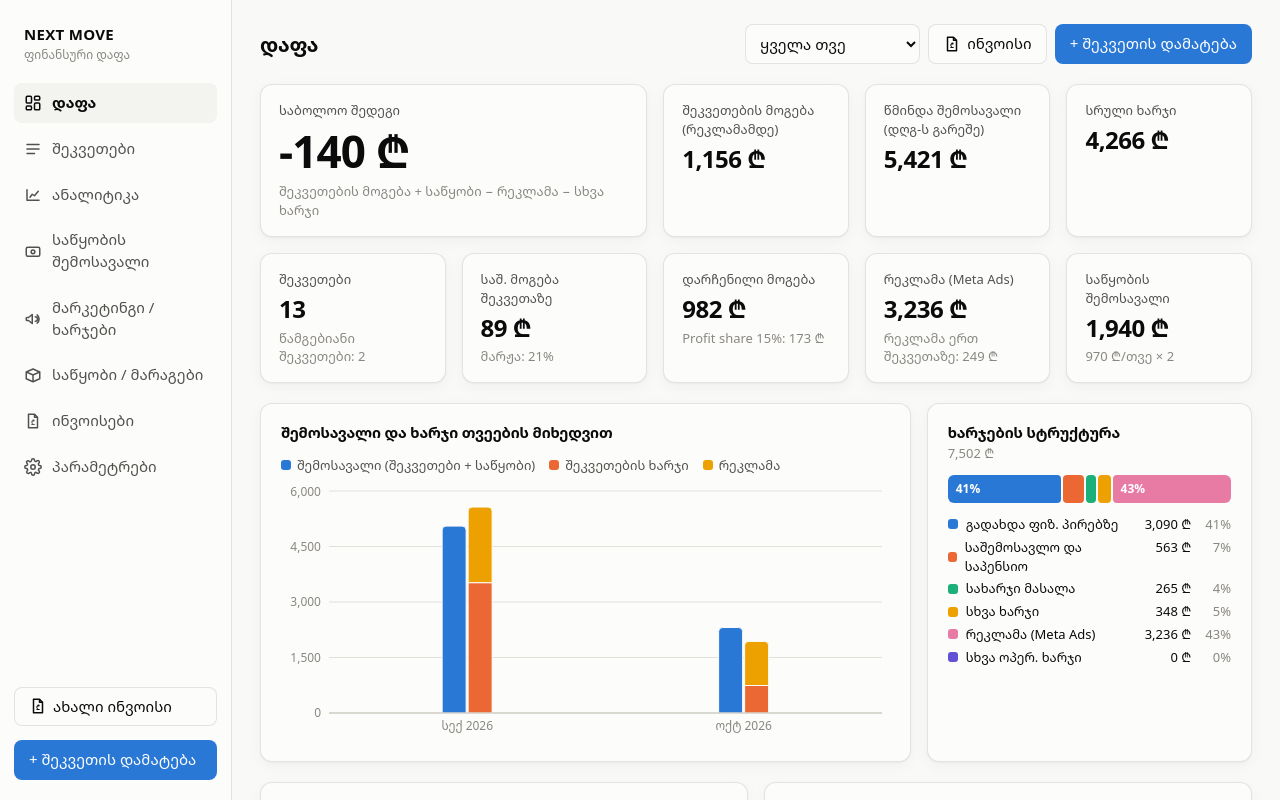
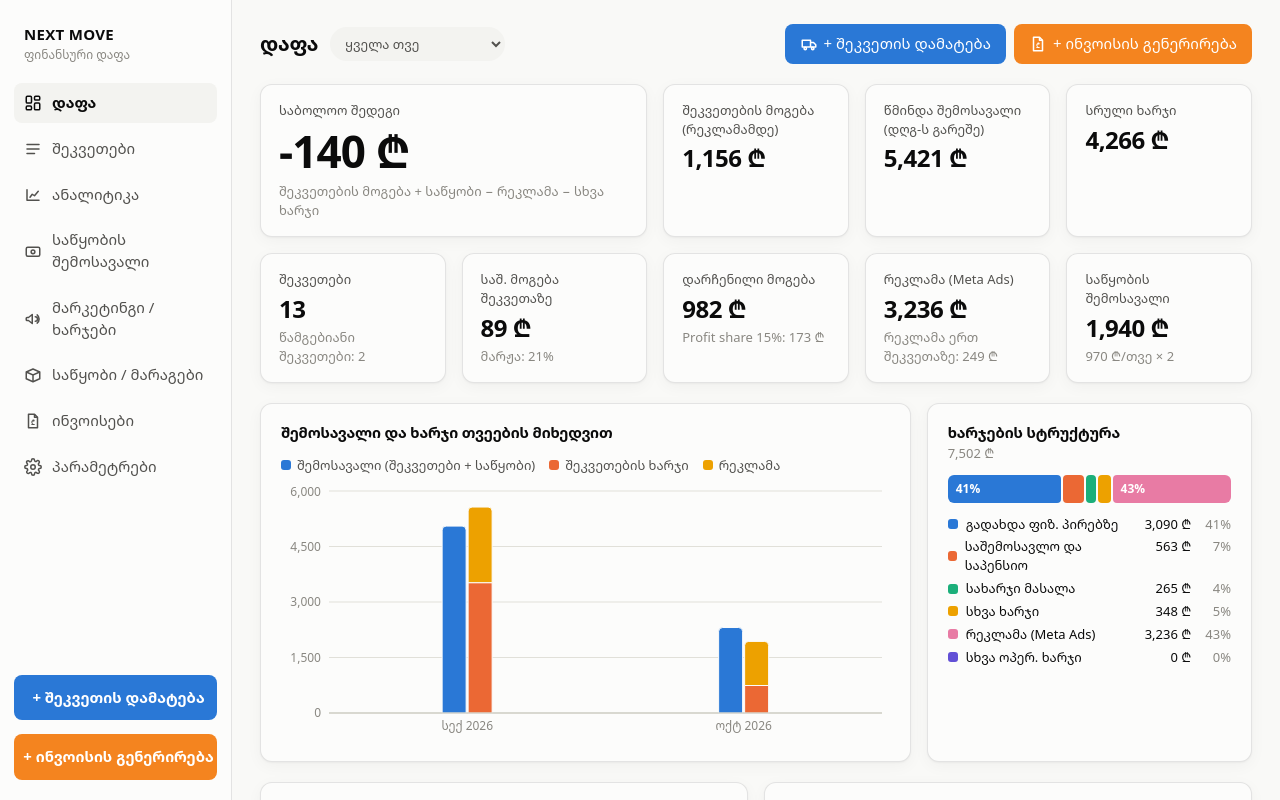
Before and after one commit to 15100115-eng/forlinear, a React (Vite) app: page / in a window 1280 px wide. Shown: the top 800 px of the page. Built offline with nearby package versions, Linux system fonts and the light colour scheme.

Commit message:
Desktop: prominent order and invoice buttons in the top bar and sidebar; month filter beside the title
Co-Authored-By: Claude Fable 5.1 <noreply@anthropic.com>
Claude-Session: https://claude.ai/code/session_01KsuQrFArfHhWDHxQqDriR3

```diff
--- a/src/App.tsx
+++ b/src/App.tsx
@@ -81,19 +81,19 @@ export default function App() {
           </button>
         ))}
         <div className="spacer" />
-        <button className="btn" onClick={() => setInvoice(blankInvoice(data))} style={{ marginBottom: 8 }}>
+        <button className="btn primary big" onClick={() => setForm({ open: true })} style={{ marginBottom: 8 }}>
+          {Icons.truck} {t('addOrder')}
+        </button>
+        <button className="btn orange big" onClick={() => setInvoice(blankInvoice(data))}>
           {Icons.invoice} {t('newInvoice')}
-        </button>
-        <button className="btn primary" onClick={() => setForm({ open: true })}>
-          {t('addOrder')}
         </button>
       </aside>
       <main className="main">
         <div className="topbar">
-          <h1>{nav.find((n) => n.id === page)?.label}</h1>
-          <div className="right">
+          <div className="topbar-left">
+            <h1>{nav.find((n) => n.id === page)?.label}</h1>
             {showMonth && (
-              <select className="inline-select" value={month} onChange={(e) => setMonth(e.target.value)} aria-label={t('month')}>
+              <select className="inline-select month-select" value={month} onChange={(e) => setMonth(e.target.value)} aria-label={t('month')}>
                 <option value="all">{t('allMonths')}</option>
                 {months.map((m) => (
                   <option key={m} value={m}>
@@ -102,11 +102,13 @@ export default function App() {
                 ))}
               </select>
             )}
-            <button className="btn topbar-add" onClick={() => setInvoice(blankInvoice(data))}>
-              {Icons.invoice} {t('invoice')}
+          </div>
+          <div className="right">
+            <button className="btn primary topbar-add" onClick={() => setForm({ open: true })}>
+              {Icons.truck} {t('addOrder')}
             </button>
-            <button className="btn primary topbar-add" onClick={() => setForm({ open: true })}>
-              {t('addOrder')}
+            <button className="btn orange topbar-add" onClick={() => setInvoice(blankInvoice(data))}>
+              {Icons.invoice} {t('newInvoice')}
             </button>
           </div>
         </div>
--- a/src/i18n.ts
+++ b/src/i18n.ts
@@ -238,7 +238,7 @@ const ka = {
   tab_addOrder: 'შეკვეთა',
   tab_invoice: 'ინვოისი',
   invoice: 'ინვოისი',
-  newInvoice: 'ახალი ინვოისი',
+  newInvoice: '+ ინვოისის გენერირება',
   editInvoice: 'ინვოისის რედაქტირება',
   inv_number: 'ინვოისის №',
   inv_date: 'თარიღი',
@@ -518,7 +518,7 @@ const en: typeof ka = {
   tab_addOrder: 'Order',
   tab_invoice: 'Invoice',
   invoice: 'Invoice',
-  newInvoice: 'New invoice',
+  newInvoice: '+ Generate invoice',
   editInvoice: 'Edit invoice',
   inv_number: 'Invoice no.',
   inv_date: 'Date',
--- a/src/index.css
+++ b/src/index.css
@@ -119,6 +119,11 @@ button, input, select, textarea { font: inherit; color: inherit; }
 .btn:hover { background: var(--surface-2); }
 .btn.primary { background: var(--accent); color: var(--accent-ink); border-color: transparent; }
 .btn.primary:hover { filter: brightness(1.08); }
+.btn.orange { background: #f4841f; color: #fff; border-color: transparent; }
+.btn.orange:hover { filter: brightness(1.06); }
+.btn.big { padding: 11px 14px; font-weight: 600; justify-content: center; }
+.topbar-left { display: flex; align-items: center; gap: 12px; flex-wrap: wrap; }
+.month-select { font-size: 13px; padding: 6px 28px 6px 10px; color: var(--text-2); background: var(--surface-2); border-color: transparent; border-radius: 999px; }
 .btn.danger { color: var(--critical-text); }
 .btn.sm { padding: 5px 10px; font-size: 13px; }
 .btn.ghost { border-color: transparent; background: transparent; }
@@ -252,7 +257,8 @@ tr.total td { font-weight: 600; border-top: 2px solid var(--axis); }
   .topbar { margin-bottom: 14px; position: sticky; top: 0; z-index: 20; background: var(--page); padding: 8px 0; }
   .topbar h1 { font-size: 18px; }
   .topbar-add { display: none; }
-  .topbar .right select { padding: 8px 10px; }
+  .topbar-left { gap: 8px; }
+  .month-select { font-size: 14px; padding: 8px 28px 8px 12px; }
   .grid { gap: 12px; }
   .grid.kpis { grid-template-columns: 1fr 1fr; }
   .grid.kpis .tile.hero { grid-column: span 2; }
```
